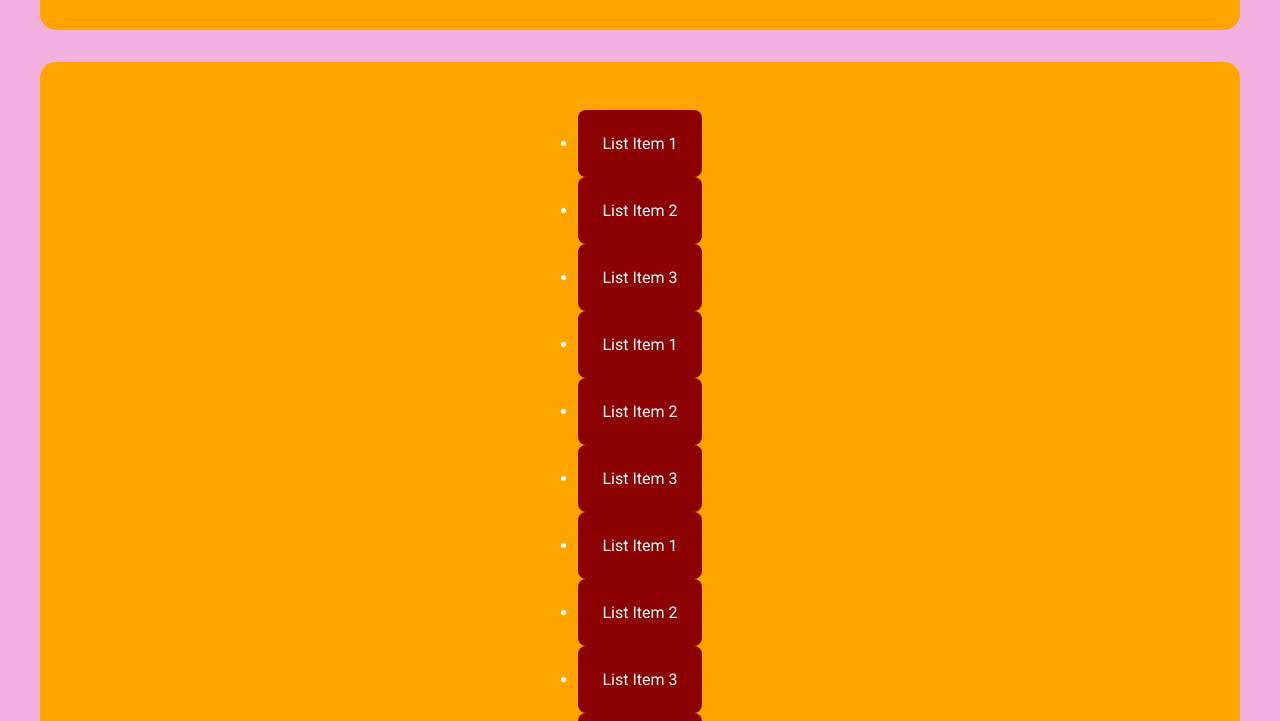
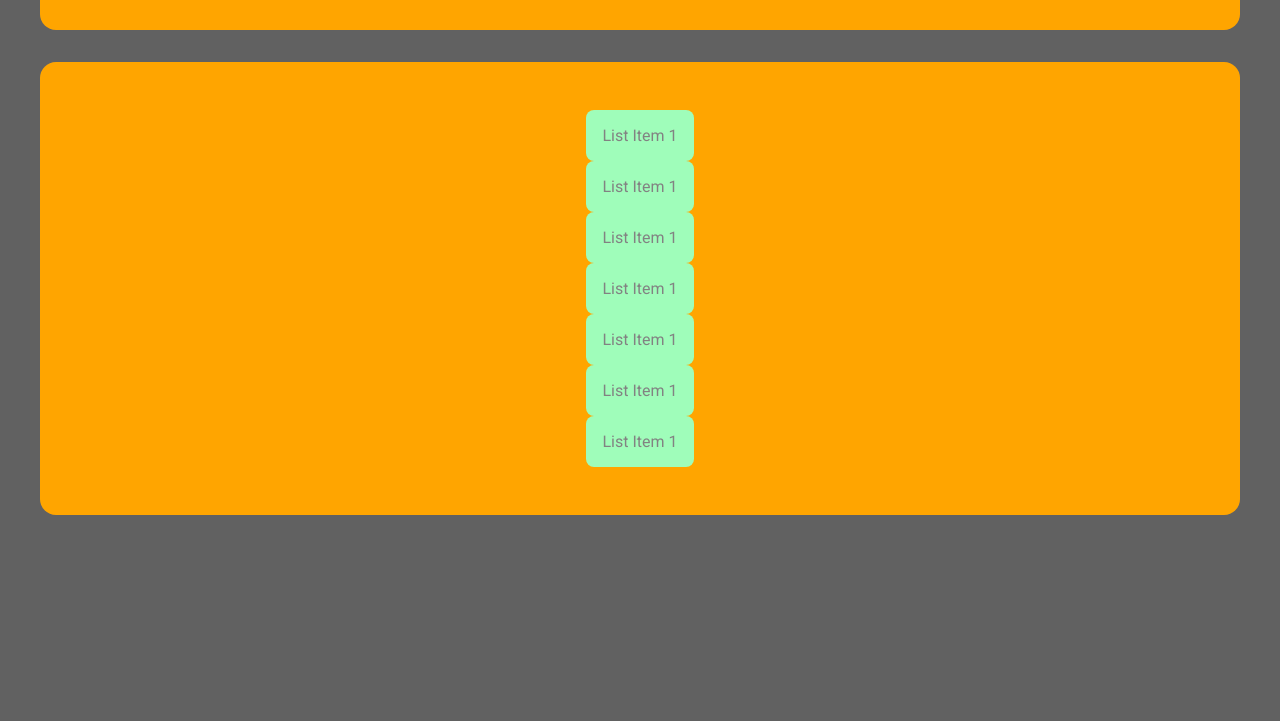
Before and after one commit to alyviaplummer-sudo/PersonalWebpage, a plain HTML site: page .html in a window 1280 px wide. Shown: the part 1143-1864 px from the top of the page. After the commit the page ends 1690 px from the top, so only its background shows below. Drawn offline with nearby package versions, Linux system fonts and the light colour scheme.

Commit message:
Updating personal site

```diff
--- a/javascript.js
+++ b/javascript.js
@@ -1,12 +1,12 @@
 const observer = new IntersectionObserver((entries) => {
   entries.forEach((entry) => {
+    console.log(entry);
     if (entry.isIntersecting) {
-      console.log(entry.target);
       entry.target.classList.add("show");
     } else {
       entry.target.classList.remove("show");
     }
   });
 });
-const todoElements = document.querySelectorAll(".todo");
-todoElements.forEach((el) => observer.observe(el));
+const hiddenElements = document.querySelectorAll(".hidden");
+hiddenElements.forEach((el) => observer.observe(el));
--- a/styles.css
+++ b/styles.css
@@ -1,7 +1,7 @@
 :root {
-  --base-color: #f3b1df;
-  --text-color: #db5b5b;
-  --primary-color: #e29762;
+  --base-color: #616161;
+  --text-color: #828282;
+  --primary-color: #797979;
   --secondary-color: rgb(0, 234, 255);
   --color-1: rgb(159, 253, 186);
   --color-2: orange;
@@ -101,23 +101,17 @@ h1 {
   margin: 0.75em 0 1em 0;
 }
 
-.javascript-list {
-  text-decoration: none;
-  color: white;
+.hidden {
+  padding: 1em;
+  border-radius: 0.5em;
+  background-color: var(--color-1);
+  gap: 20em;
+  opacity: 0;
+  list-style-type: none;
+  transition: all 1s;
 }
 
-.todo {
-  padding: 1.5em;
-  border-radius: 0.5em;
-  background-color: darkred;
-  gap: 40px;
-  opacity: 0;
-  flex: display;
-  flex-direction: row;
-  text-decoration: none;
-}
-
-.todo.show {
+.show {
   opacity: 1;
 }
 
@@ -176,3 +170,15 @@ footer a:hover {
     display: block;
   }
 }
+
+.hidden:nth-child(2) {
+  transition-delay: 200ms;
+}
+
+.hidden:nth-child(3) {
+  transition-delay: 400ms;
+}
+
+.hidden:nth-child(4) {
+  transition-delay: 600ms;
+}
```
Also changed, not shown: .html.
